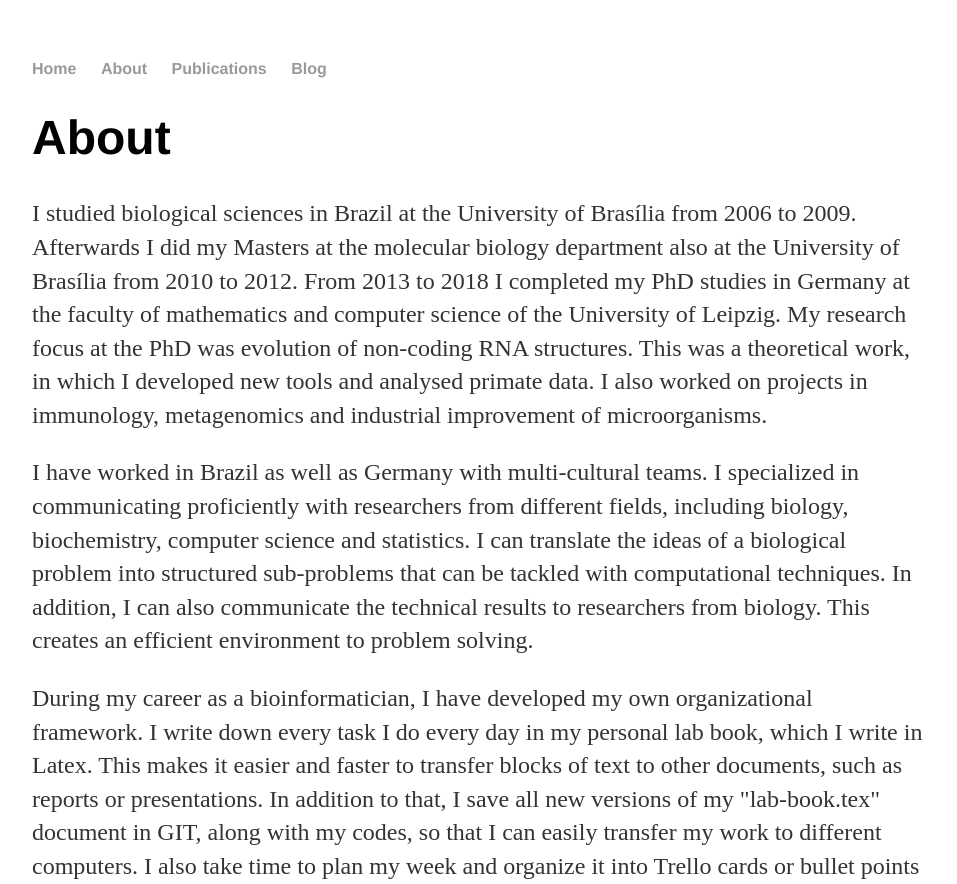
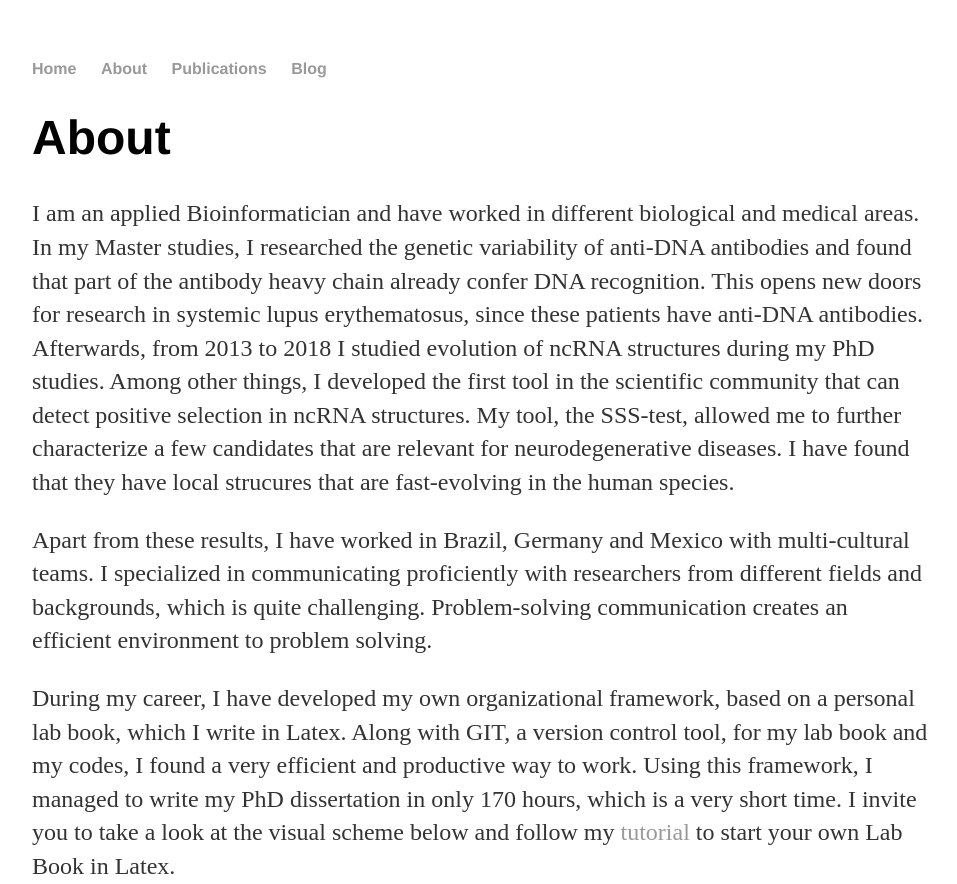
Before and after one commit to waltercostamb/waltercostamb.github.io, a Jekyll site: the page built from about/index.html, in a window 1280 px wide and 1400 px high, cut to the strip 0-884 px from the top of the window. Shown: the whole strip, without its empty margins (160-1117 px from the left). Built offline with Jekyll 4.4.1, drawn with Linux system fonts in a browser that asks for light colours; some of the changed text lies outside the part shown.

Commit message:
Update index.html

```diff
--- a/about/index.html
+++ b/about/index.html
@@ -4,31 +4,31 @@ title: Maria Beatriz Walter Costa, Bioinformatician
 ---
 <div class="blurb">
 	<h1>About</h1>
-	<p>I studied biological sciences in Brazil at the University of Brasília from 2006 to 2009. Afterwards I did my Masters
-		at the molecular biology department also at the University of Brasília from 2010 to 2012. From 2013 to 2018
-		I completed my PhD studies in Germany at the faculty of mathematics and computer science of the University of
-		Leipzig. My research focus at the PhD was evolution of non-coding RNA structures. This was a theoretical work, in
-		which I developed new tools and analysed primate data. I also worked on projects in immunology, metagenomics and
-		industrial improvement of microorganisms.</p>
+	<p>I am an applied Bioinformatician and have worked in different biological and medical areas. In my Master studies, I
+		researched the genetic variability of anti-DNA antibodies and found that part of the antibody heavy chain already
+		confer DNA recognition. This opens new doors for research in systemic lupus erythematosus, since these patients
+		have anti-DNA antibodies.
 
-	<p>I have worked in Brazil as well as Germany with multi-cultural teams. I specialized in communicating proficiently with
-		researchers from different fields, including biology, biochemistry, computer science and statistics. I can
-		translate the ideas of a biological problem into structured sub-problems that can be tackled with computational
-		techniques. In addition, I can also communicate the technical results to researchers from biology. This creates
-		an efficient environment to problem solving.</p>
+		Afterwards, from 2013 to 2018 I studied evolution of ncRNA structures during my PhD studies. Among other things,
+		I developed the first tool in the scientific community that can detect positive selection in ncRNA structures.
+		My tool, the SSS-test, allowed me to further characterize a few candidates that are relevant for neurodegenerative
+		diseases. I have found that they have local strucures that are fast-evolving in the human species.</p>
 
-	<p>During my career as a bioinformatician, I have developed my own organizational framework. I write down every task I do
-		every day in my personal lab book, which I write in Latex. This makes it easier and faster to transfer blocks of
-		text to other documents, such as reports or presentations. In addition to that, I save all new versions of my
-		"lab-book.tex" document in GIT, along with my codes, so that I can easily transfer my work to different computers.
-		I also take time to plan my week and organize it into Trello cards or bullet points onto a paper notebook. My
-		framework optimizes my time and boosts my productivity. I invite you to take a look at the visual scheme below and
-		try my Latex tutorial to start your own Lab Book in Latex.</p>
+	<p>Apart from these results, I have worked in Brazil, Germany and Mexico with multi-cultural teams. I specialized in
+		communicating proficiently with researchers from different fields and backgrounds, which is quite challenging.
+		Problem-solving communication creates an efficient environment to problem solving.</p>
 
-	<p><img border="0" src="https://github.com/waltercostamb/Lab-Book/blob/master/organization-framework.jpg?raw=true" width="1200" /></p>
+	<p>During my career, I have developed my own organizational framework, based on a personal lab book, which I write in Latex.
+		Along with GIT, a version control tool, for my lab book and my codes, I found a very efficient and productive way to
+		work. Using this framework, I managed to write my PhD dissertation in only 170 hours, which is a very short time.
+		I invite you to take a look at the visual scheme below and follow my
+		<a href="https://github.com/waltercostamb/Lab-Book">tutorial</a>
+		to start your own Lab Book in Latex.</p>
+
+	<p><img border="0" src="https://github.com/waltercostamb/Lab-Book/blob/master/organization-framework.jpg?raw=true" width="800" /></p>
 
 	<ul class="contacts">
-		<p>Contacts</p>
+		<p>Further contacts</p>
 		<ul>
 		<li><a href="https://github.com/waltercostamb">GITHub</a></li>
 		<li><a href="https://www.linkedin.com/in/maria-beatriz-walter-costa-349a54155/">LinkedIN</a></li>
```
